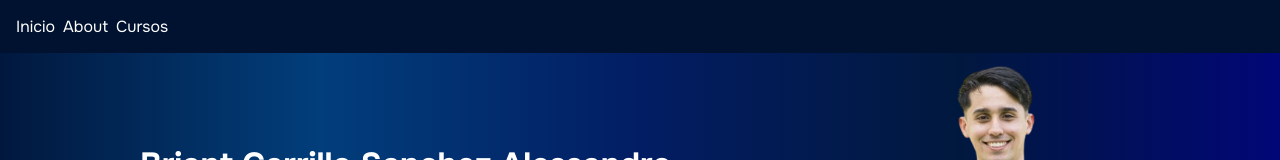
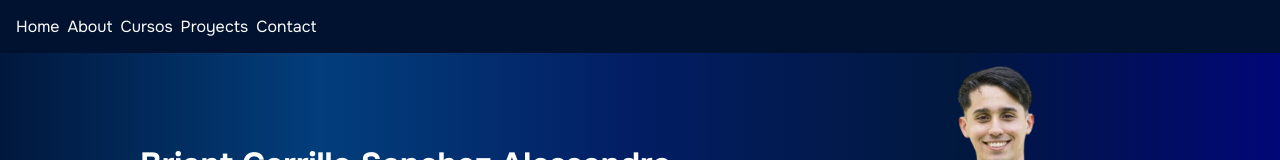
Before and after one commit to 30Bkr/cv-briant, a Next.js app: page / in a window 1280 px wide. Shown: the top 160 px of the page. Built offline with nearby package versions, Linux system fonts and the light colour scheme.

Commit message:
agregamos enlace a whats

```diff
--- a/src/components/header/Header.jsx
+++ b/src/components/header/Header.jsx
@@ -7,7 +7,7 @@ export default function Header(){
       <ul>
         <li>
           <Link href='/#inicio'>
-            Inicio
+            Home
           </Link>
         </li>
         <li>
@@ -20,16 +20,16 @@ export default function Header(){
             Cursos
           </Link>
         </li>
-        {/* <li>
+        <li>
           <Link href='/#proyectos'>
-            Proyectos
+            Proyects
           </Link>
         </li>
         <li>
-          <Link href='/#contact'>
+          <Link href='https://wa.me/+584149105229'>
             Contact
           </Link>
-        </li> */}
+        </li>
       </ul>
     </header>
   )
--- a/src/components/header/Header.module.css
+++ b/src/components/header/Header.module.css
@@ -21,4 +21,9 @@
 .header a{
   text-decoration: none;
   color: white;
+  transition: color 300ms ease-in-out, color 300ms ease-in-out;
 }
+.header a:hover{
+  color: rgb(201, 34, 62);
+
+}
```
